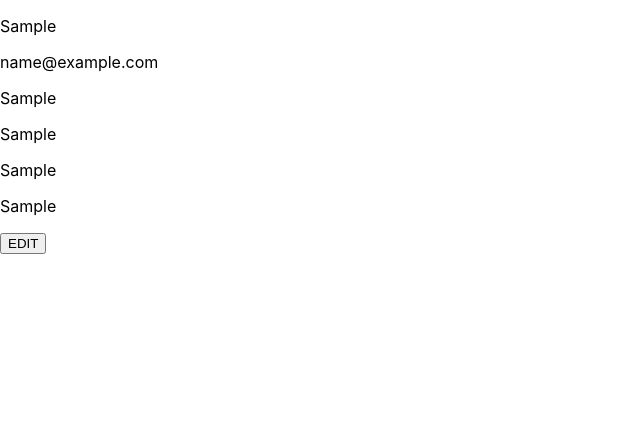
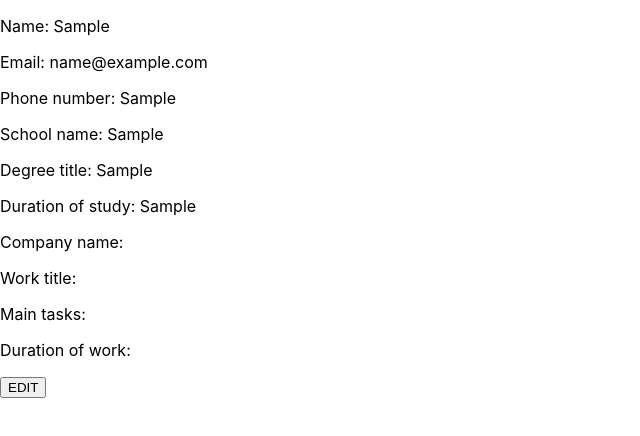
Before and after one commit to Konstanenonen/cv-application, a React (Create React App) app: page / in a window 1280 px wide. Both pictures are taken after typing "Sample", "name@example.com", "Sample", "Sample", "Sample", "Sample" into the empty fields and a click on the button "GENERATE". Shown: the top 436 px of the page, without its empty margins (0-640 px from the left). Built offline with nearby package versions, Linux system fonts and the light colour scheme.

Commit message:
Added relevant information for cv component

```diff
--- a/src/components/Cv.tsx
+++ b/src/components/Cv.tsx
@@ -31,16 +31,16 @@ class Cv extends React.Component<CvProps> {
 
     return (
       <div>
-        <p>{name}</p>
-        <p>{email}</p>
-        <p>{phoneNumber}</p>
-        <p>{school}</p>
-        <p>{titleOfStudy}</p>
-        <p>{dateOfStudy}</p>
-        <p>{work}</p>
-        <p>{title}</p>
-        <p>{tasks}</p>
-        <p>{workDuration}</p>
+        <p>Name: {name}</p>
+        <p>Email: {email}</p>
+        <p>Phone number: {phoneNumber}</p>
+        <p>School name: {school}</p>
+        <p>Degree title: {titleOfStudy}</p>
+        <p>Duration of study: {dateOfStudy}</p>
+        <p>Company name: {work}</p>
+        <p>Work title: {title}</p>
+        <p>Main tasks: {tasks}</p>
+        <p>Duration of work: {workDuration}</p>
       </div>
     );
   }
```
